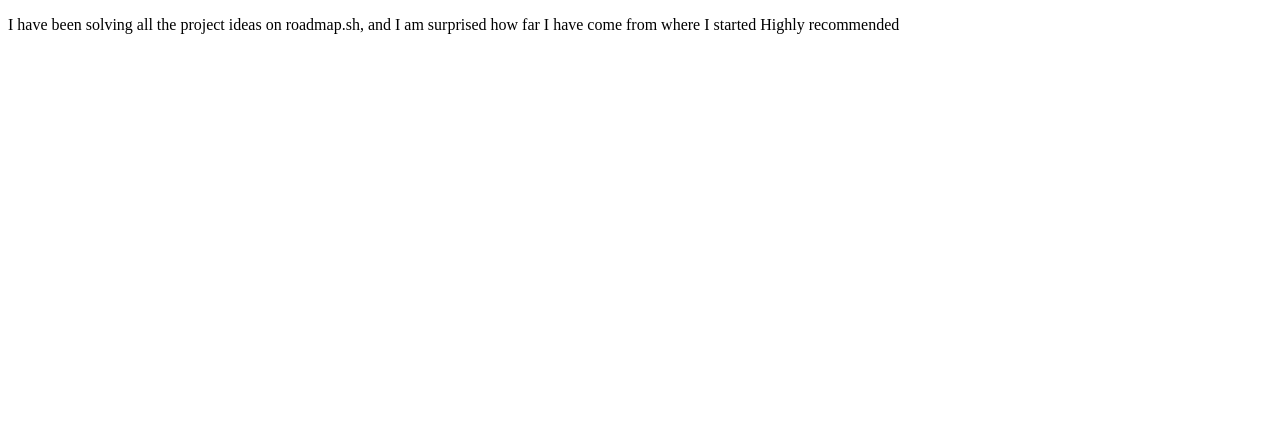
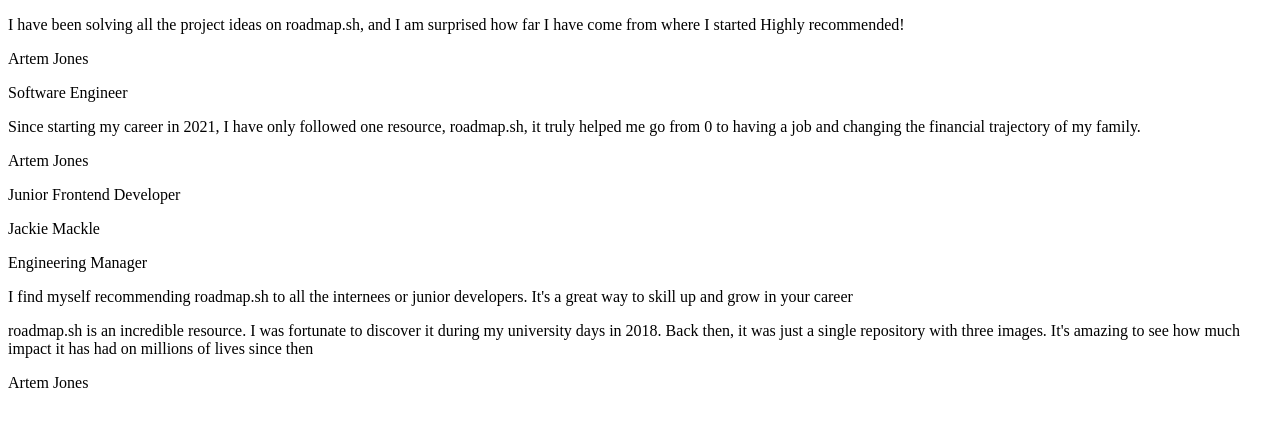
Before and after one commit to Lens2199/Testimonial-Cards, a plain HTML site: page index.html in a window 1280 px wide. Drawn offline with Linux system fonts and the light colour scheme.

Commit message:
Add structured testimonial cards to index.html
Replaces plain text testimonials with structured `article` elements for improved readability and organization. Each testimonial now includes user details such as name, role, and feedback. This enhances clarity and provides a more professional layout.

```diff
--- a/index.html
+++ b/index.html
@@ -5,9 +5,45 @@
     <title>Testimonial cards</title>
 </head>
 <body>
-<p>
-    I have been solving all the project ideas on roadmap.sh, and I am surprised how far I have come from where I started
-    Highly recommended
-</p>
+<article>
+    <p>
+        I have been solving all the project ideas on roadmap.sh, and I am surprised how far I have come from where I started
+        Highly recommended!
+    </p>
+    <p>Artem Jones</p>
+    <p>Software Engineer</p>
+</article>
+
+<article>
+    <p>
+        Since starting my career in 2021, I have only followed one resource, roadmap.sh, it truly helped me go from 0
+        to having a job and changing the financial trajectory of my family.
+    </p>
+
+    <p>Artem Jones</p>
+    <p>Junior Frontend Developer</p>
+</article>
+
+
+<article>
+
+    <p>Jackie Mackle</p>
+    <p>Engineering Manager</p>
+    <p>
+
+        I find myself recommending roadmap.sh to all the internees or junior developers.
+        It's a great way to skill up and grow in your career
+    </p>
+
+</article>
+
+<article>
+    <p>
+        roadmap.sh is an incredible resource. I was fortunate to discover it during my university days in 2018.
+        Back then, it was just a single repository with three images. It's amazing to see how much impact it has had
+        on millions of lives since then
+    </p>
+    <p>Artem Jones</p>
+</article>
 </body>
 </html>
```
